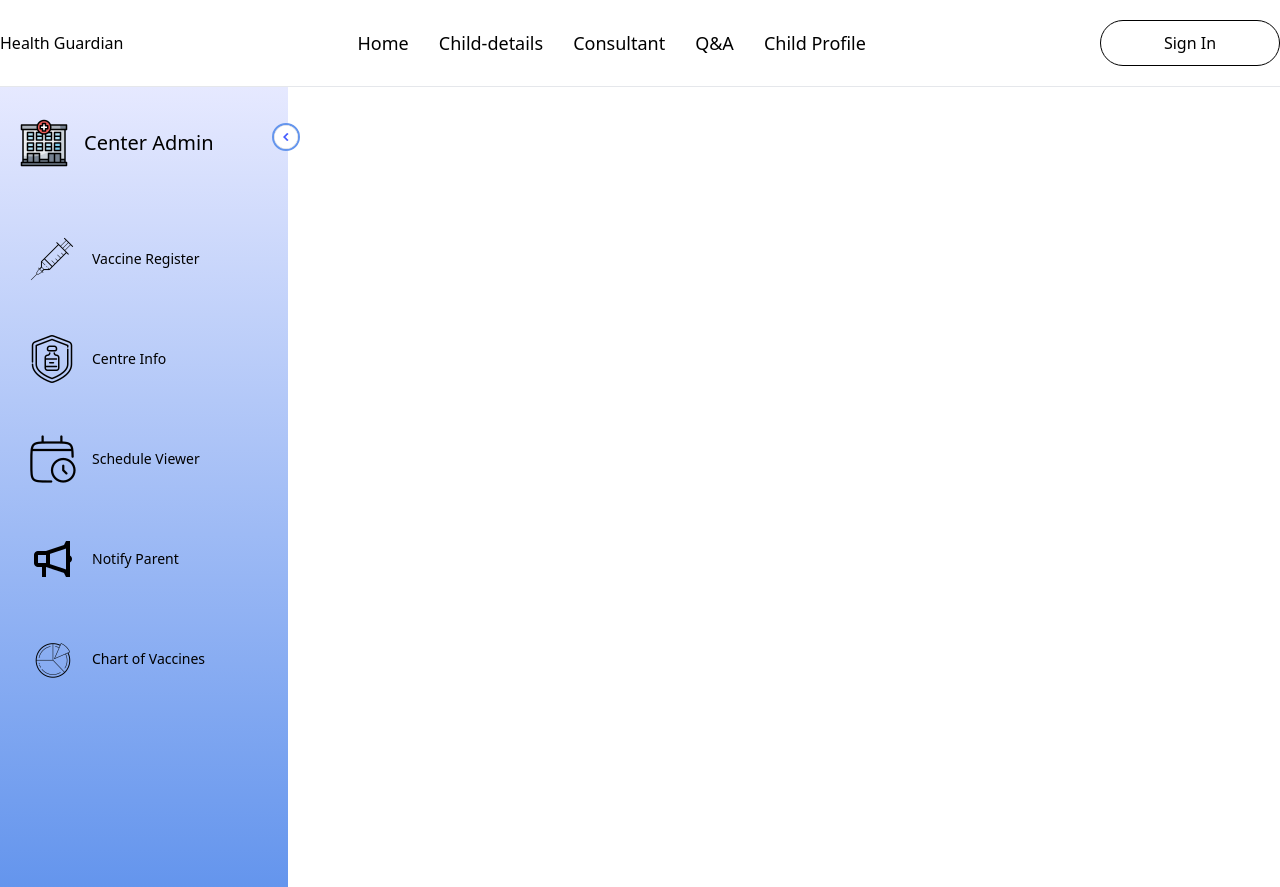
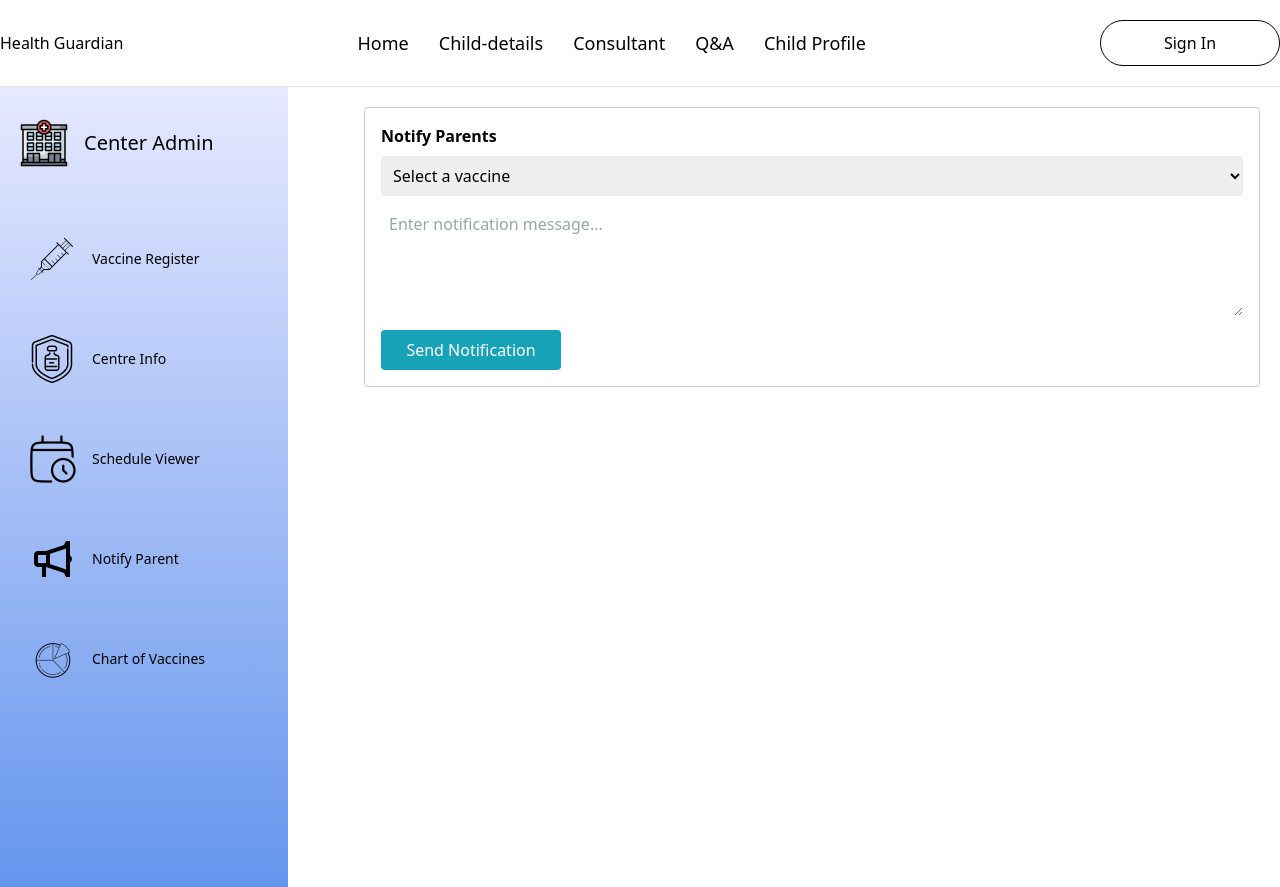
Before and after one commit to avanshh99/vaccination_track, a React (Vite) app in the folder frontend/Vaccine Record page/: page /notify in a window 1280 px wide. Built offline with nearby package versions, Linux system fonts and the light colour scheme.

Commit message:
notification and slot changes

```diff
--- a/frontend/Vaccine Record page/src/App.jsx
+++ b/frontend/Vaccine Record page/src/App.jsx
@@ -12,6 +12,7 @@ import Sidebar from "./components/Sidebar/Sidebar"; // Import the Sidebar
 import VaccineRegisterForm from './components/VaccineRegisterForm/VaccineRegisterForm';
 import CenterInfo from './components/CenterInfo/CenterInfo';
 import ScheduleViewer from './components/Schedule_viewer/Scheduleviewer';
+import Notify from './components/Notifyparent/Notify';
 
 function App() {
   const [showLogin, setShowLogin] = useState(false);
@@ -35,6 +36,7 @@ function App() {
               <Route path="/vaccine-register" element={<VaccineRegisterForm />} />
               <Route path="/center-info" element={<CenterInfo />} />
              <Route path="/schedule" element={<ScheduleViewer />} />
+             <Route path="/notify" element={<Notify />} />
             </Routes>
           </div>
         </div>
--- /dev/null
+++ b/frontend/Vaccine Record page/src/components/Notifyparent/Notify.jsx
@@ -0,0 +1,88 @@
+import React, { useState, useEffect } from 'react';
+
+const Notify = () => {
+  const [notificationMessage, setNotificationMessage] = useState('');
+  const [notificationStatus, setNotificationStatus] = useState('');
+  const [selectedVaccine, setSelectedVaccine] = useState('');
+  const [vaccines, setVaccines] = useState([]);
+  const [recipients, setRecipients] = useState([]);
+
+  useEffect(() => {
+    // TODO: Replace with actual API call to fetch available vaccines
+    setVaccines(['COVID-19', 'Polio', 'MMR', 'DPT']);
+  }, []);
+
+  const fetchRecipients = (vaccine) => {
+    // TODO: Replace with actual API call to fetch recipients for the selected vaccine
+    const mockRecipients = [
+      { email: 'parent1@example.com', childName: 'Child 1' },
+      { email: 'parent2@example.com', childName: 'Child 2' },
+      { email: 'parent3@example.com', childName: 'Child 3' },
+    ];
+    setRecipients(mockRecipients);
+  };
+
+  const handleVaccineChange = (e) => {
+    const vaccine = e.target.value;
+    setSelectedVaccine(vaccine);
+    if (vaccine) {
+      fetchRecipients(vaccine);
+    } else {
+      setRecipients([]);
+    }
+  };
+
+  const handleNotifyParents = () => {
+    // TODO: Implement actual API call to send notification emails
+    if (notificationMessage.trim() !== '' && selectedVaccine && recipients.length > 0) {
+      setNotificationStatus(`Notification sent successfully to ${recipients.length} recipients for ${selectedVaccine} vaccine!`);
+      // In a real implementation, you would send emails here
+      console.log(`Sending notification for ${selectedVaccine}: ${notificationMessage}`);
+      console.log(`Recipients: ${recipients.map(r => r.email).join(', ')}`);
+      setNotificationMessage('');
+    } else {
+      setNotificationStatus('Please select a vaccine, ensure there are recipients, and enter a notification message.');
+    }
+  };
+
+  return (
+    <div style={{ border: '1px solid #ccc', padding: '1rem', borderRadius: '4px' }}>
+      <h3 style={{ fontWeight: 'bold', marginBottom: '0.5rem' }}>Notify Parents</h3>
+      <select
+        value={selectedVaccine}
+        onChange={handleVaccineChange}
+        style={{ width: '100%', padding: '0.5rem', marginBottom: '0.5rem', borderRadius: '4px' }}
+      >
+        <option value="">Select a vaccine</option>
+        {vaccines.map(vaccine => (
+          <option key={vaccine} value={vaccine}>{vaccine}</option>
+        ))}
+      </select>
+      {recipients.length > 0 && (
+        <p style={{ marginBottom: '0.5rem' }}>
+          Recipients: {recipients.length} parents of children registered for {selectedVaccine}
+        </p>
+      )}
+      <textarea
+        placeholder="Enter notification message..."
+        value={notificationMessage}
+        onChange={(e) => setNotificationMessage(e.target.value)}
+        style={{ width: '100%', padding: '0.5rem', marginBottom: '0.5rem', borderRadius: '4px' }}
+        rows="4"
+      />
+      <button
+        onClick={handleNotifyParents}
+        style={{ padding: '0.5rem 1rem', backgroundColor: '#17a2b8', color: 'white', border: 'none', borderRadius: '4px', cursor: 'pointer' }}
+      >
+        Send Notification
+      </button>
+      {notificationStatus && (
+        <p style={{ marginTop: '0.5rem', color: notificationStatus.includes('successfully') ? '#28a745' : '#dc3545' }}>
+          {notificationStatus}
+        </p>
+      )}
+    </div>
+  );
+};
+
+export default Notify;
--- a/frontend/Vaccine Record page/src/components/Schedule_viewer/Scheduleviewer.jsx
+++ b/frontend/Vaccine Record page/src/components/Schedule_viewer/Scheduleviewer.jsx
@@ -1,4 +1,5 @@
 import React, { useState } from 'react';
+import Notify from './Notify'; // Assuming Notify.js is in the same directory
 
 const ScheduleViewer = () => {
   const [email, setEmail] = useState('');
@@ -7,12 +8,12 @@ const ScheduleViewer = () => {
 
   const handleSearch = () => {
     // TODO: Implement actual API call to search for the email
-    // This is a mock implementation
     if (email === 'parent@example.com') {
       setSearchResult({
-        name: 'John Doe',
+        name: 'Kshitij Hundre',
         vaccine: 'COVID-19',
-        age: '2',
+        age: '10',
+        dob: '2014-04-15',
         date: '2024-10-15',
         time: '10:00 AM',
         status: 'Scheduled',
@@ -34,7 +35,7 @@ const ScheduleViewer = () => {
 
   return (
     <div style={{ padding: '1rem' }}>
-      <h2 style={{ fontSize: '1.5rem', fontWeight: 'bold', marginBottom: '1rem' }}>View the Schedule</h2>
+      <h2 style={{ fontSize: '1.5rem', fontWeight: 'bold', marginBottom: '1rem' }}>Schedule Viewer</h2>
       <div style={{ display: 'flex', gap: '0.5rem', marginBottom: '1rem' }}>
         <input
           type="email"
@@ -58,9 +59,10 @@ const ScheduleViewer = () => {
       )}
 
       {searchResult && (
-        <div style={{ border: '1px solid #ccc', padding: '1rem', borderRadius: '4px' }}>
+        <div style={{ border: '1px solid #ccc', padding: '1rem', borderRadius: '4px', marginBottom: '1rem' }}>
           <h3 style={{ fontWeight: 'bold' }}>{searchResult.name}</h3>
           <p>Age: {searchResult.age}</p>
+          <p>Date of Birth: {searchResult.dob}</p>
           <p>Gender: {searchResult.gender}</p>
           <p>Relationship: {searchResult.relationshipWithParent}</p>
           <p>Blood Group: {searchResult.bloodGroup}</p>
@@ -78,6 +80,8 @@ const ScheduleViewer = () => {
           )}
         </div>
       )}
+
+      <Notify />
     </div>
   );
 };
--- a/frontend/Vaccine Record page/src/components/Sidebar/Sidebar.jsx
+++ b/frontend/Vaccine Record page/src/components/Sidebar/Sidebar.jsx
@@ -182,34 +182,19 @@ const App = () => {
     { title: "Vaccine Register", src: "add-vaccine", gap: true, path: "/vaccine-register" },
     { title: "Centre Info", src: "center-info", gap: true , path: "/center-info"},
     { title: "Schedule Viewer", src: "schedule", gap: true, path:"/schedule" },
-    { title: "Notify Parent", src: "notify", gap: true },
+    { title: "Notify Parent", src: "notify", gap: true, path:"/notify" },
     { title: "Chart of Vaccines", src: "chart", gap: true },
   ];
 
   return (
     <div className="flex">
-      <div
-        className={`${
-          open ? "w-72" : "w-20"
-        } bg-gradient-to-b from-[#E6E9FF] to-[#6495ED] h-screen p-5 pt-8 relative duration-300`}
-      >
-        <img
-          src="./src/assets/sidebar_icons/control.png"
-          className={`absolute cursor-pointer -right-3 top-9 w-7 border-[#6495ED] border-2 rounded-full ${
-            !open && "rotate-180"
-          }`}
-          onClick={() => setOpen(!open)}
-        />
+      <div className="fixed w-72 bg-gradient-to-b from-[#E6E9FF] to-[#6495ED] h-screen p-5 pt-8 overflow-y-auto">
         <div className="flex gap-x-4 items-center">
           <img
             src="./src/assets/sidebar_icons/admin.png"
-            className={`cursor-pointer duration-500 ${open && "rotate-[360deg]"}`}
+            className="cursor-pointer"
           />
-          <h1
-            className={`text-black origin-left font-medium text-xl duration-200 ${
-              !open && "scale-0"
-            }`}
-          >
+          <h1 className="text-black font-medium text-xl">
             Center Admin
           </h1>
         </div>
@@ -221,14 +206,14 @@ const App = () => {
                 ${menu.gap ? "mt-9" : "mt-2"}`}
             >
               <img src={`./src/assets/sidebar_icons/${menu.src}.png`} alt={menu.title} />
-              <Link to={menu.path || "#"} className={`${!open && "hidden"} origin-left duration-200`}>
+              <Link to={menu.path || "#"} className="origin-left duration-200">
                 {menu.title}
               </Link>
             </li>
           ))}
         </ul>
       </div>
-      <div className="h-screen flex-1 p-7 bg-white overflow-auto">
+      <div className="ml-72 flex-1 p-7 bg-white min-h-screen">
         {/* <Routes>
           <Route path="/vaccine-register" element={<VaccineRegisterForm />} />
           <Route path="/" element={<h1 className="text-2xl font-semibold">Home Page</h1>} />
```
Also changed, not shown: frontend/Vaccine Record page/src/components/BookingPage/Bookingslot.jsx (added).
